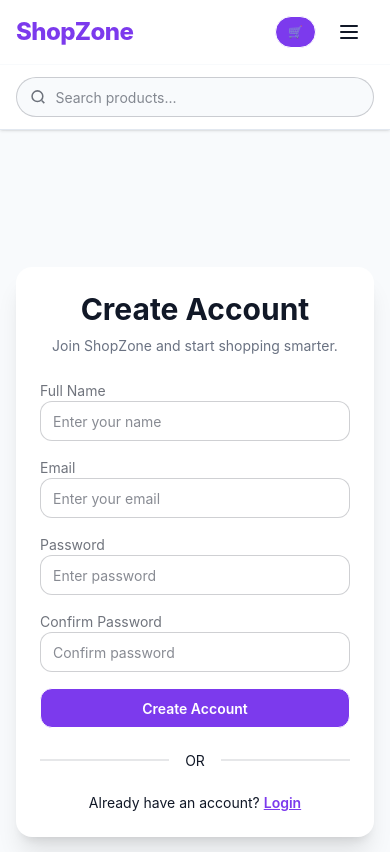
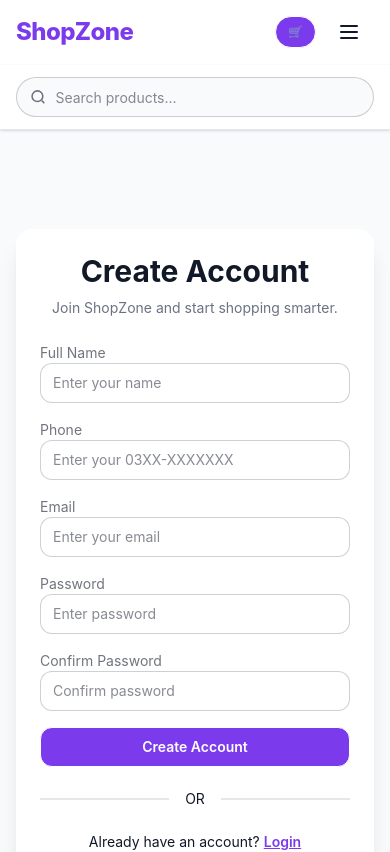
Before and after one commit to salmanshahidmalik/Ecommerce-Store, a React (Vite) app: page /register in a window 390 px wide. Shown: the top 852 px of the page. Built offline with nearby package versions, Linux system fonts and the light colour scheme.

Commit message:
Phone number field added

```diff
--- a/src/pages/Register.jsx
+++ b/src/pages/Register.jsx
@@ -25,6 +25,19 @@ function Register() {
                 className="input input-bordered w-full"
               />
             </div>
+
+            <div>
+              <label className="label">
+                <span className="label-text">Phone</span>
+              </label>
+
+              <input
+                type="number"
+                placeholder="Enter your 03XX-XXXXXXX"
+                className="input input-bordered w-full"
+              />
+            </div>
+
 
             <div>
               <label className="label">
```
